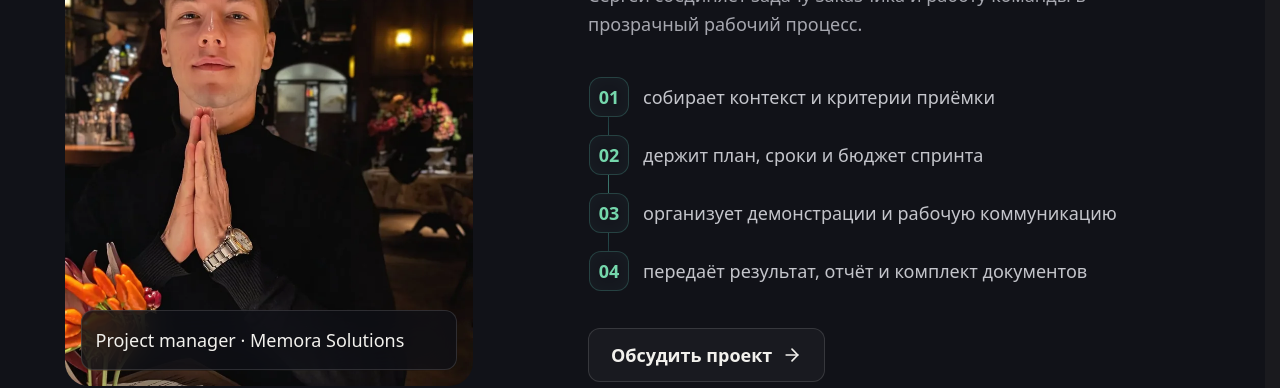
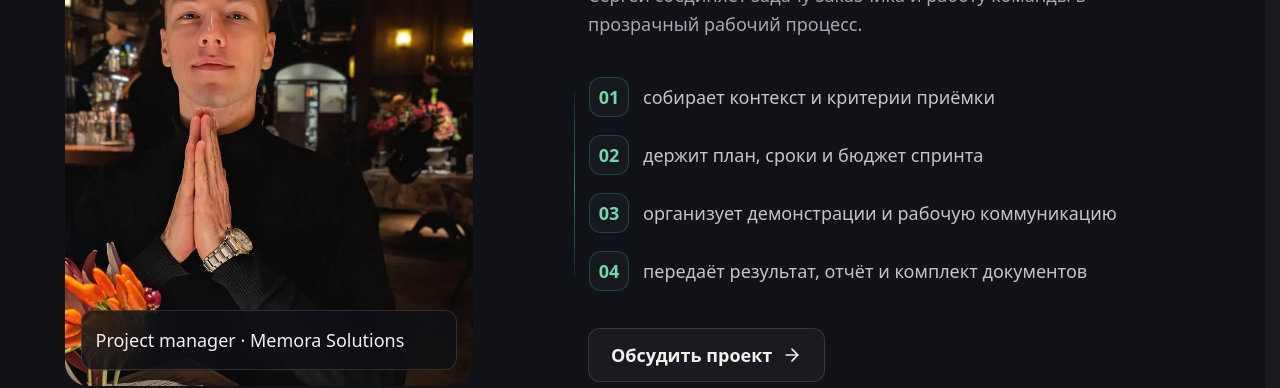
Before and after one commit to arar228/memora-solutions, a React (Vite) app: page / in a window 1280 px wide. Shown: the part 3164-3552 px from the top of the page. Built offline with nearby package versions, Linux system fonts and the light colour scheme.

Commit message:
fix: separate manager marker from step numbers

```diff
--- a/src/pages/Creator/CreatorPage.css
+++ b/src/pages/Creator/CreatorPage.css
@@ -242,8 +242,8 @@
 .portfolio-manager h2 { margin-top: 24px; }
 .portfolio-manager > div > p { max-width: 650px; margin-top: 24px; color: var(--portfolio-muted); line-height: 1.65; }
 .portfolio-manager ul { position: relative; display: grid; gap: 4px; margin: 30px 0; padding: 0; list-style: none; }
-.portfolio-manager ul::before { content: ''; position: absolute; top: 22px; bottom: 22px; left: 20px; width: 1px; background: linear-gradient(180deg,rgba(39,134,154,.18),rgba(99,216,192,.5),rgba(39,134,154,.18)); }
-.portfolio-manager ul::after { content: ''; position: absolute; z-index: 2; top: 20px; left: 16px; width: 9px; height: 9px; border-radius: 50%; background: #73ddc0; box-shadow: 0 0 0 6px rgba(115,221,192,.08),0 0 18px rgba(115,221,192,.5); animation: portfolio-manager-scan 6.8s cubic-bezier(.36,.05,.18,1) infinite; }
+.portfolio-manager ul::before { content: ''; position: absolute; top: 22px; bottom: 22px; left: -14px; width: 1px; background: linear-gradient(180deg,rgba(39,134,154,.18),rgba(99,216,192,.5),rgba(39,134,154,.18)); }
+.portfolio-manager ul::after { content: ''; position: absolute; z-index: 2; top: 20px; left: -18px; width: 9px; height: 9px; border-radius: 50%; background: #73ddc0; box-shadow: 0 0 0 6px rgba(115,221,192,.08),0 0 18px rgba(115,221,192,.5); animation: portfolio-manager-scan 6.8s cubic-bezier(.36,.05,.18,1) infinite; }
 .portfolio-manager li { position: relative; z-index: 1; display: grid; grid-template-columns: 40px minmax(0,1fr); align-items: center; gap: 14px; min-height: 52px; padding: 6px 12px 6px 0; border: 1px solid transparent; border-radius: 14px; animation: portfolio-manager-stage 6.8s ease-in-out infinite; animation-delay: calc(var(--manager-index) * 1.25s); }
 .portfolio-manager li > span { position: relative; z-index: 3; display: grid; width: 40px; height: 40px; place-items: center; border: 1px solid rgba(93,202,181,.24); border-radius: 12px; color: #75d7ac; background: #15171e; font-weight: 800; box-shadow: inset 0 0 18px rgba(93,202,181,.04); }
 .portfolio-manager li > p { margin: 0; color: #c4c5cb; line-height: 1.5; }
```
